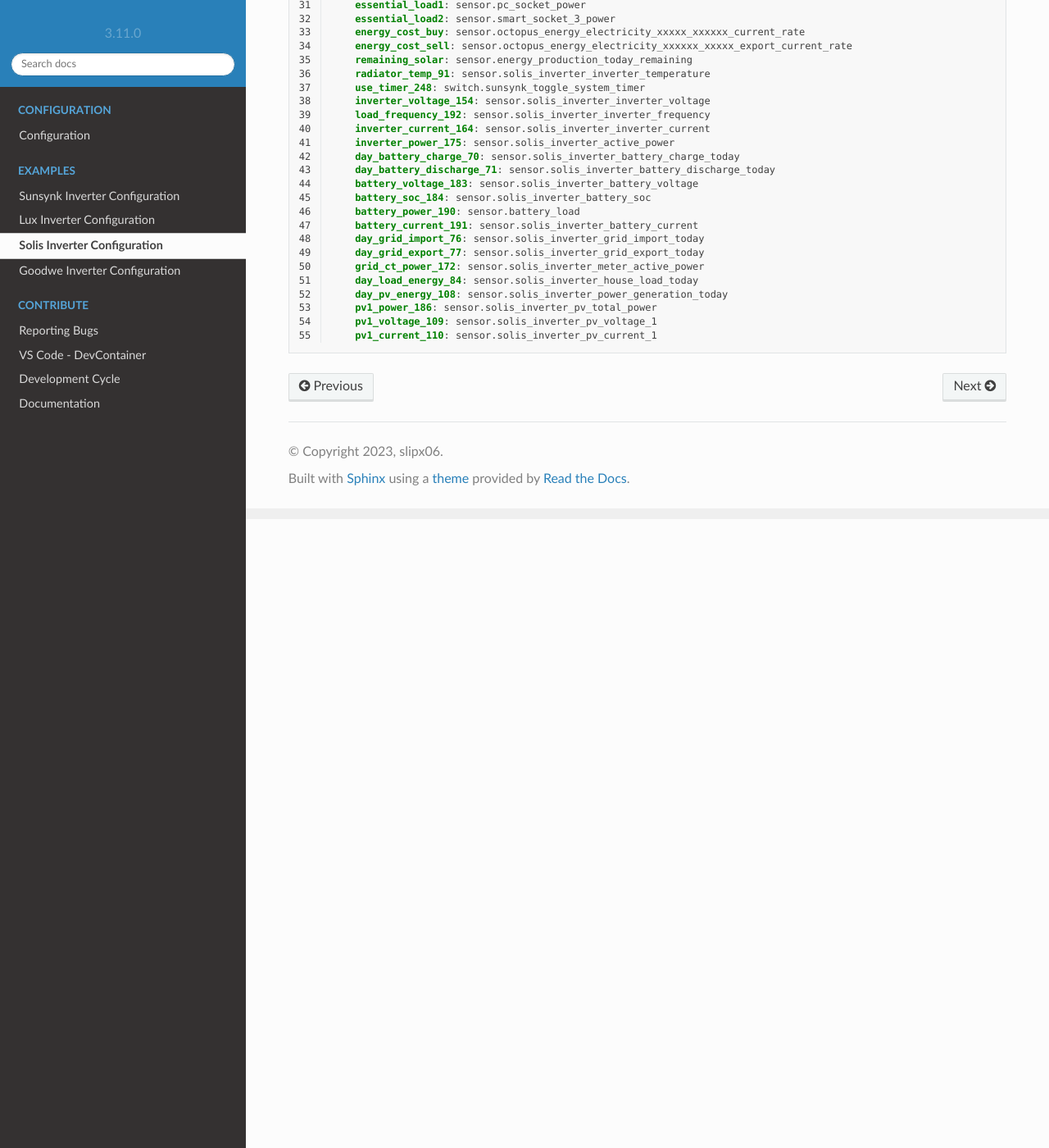
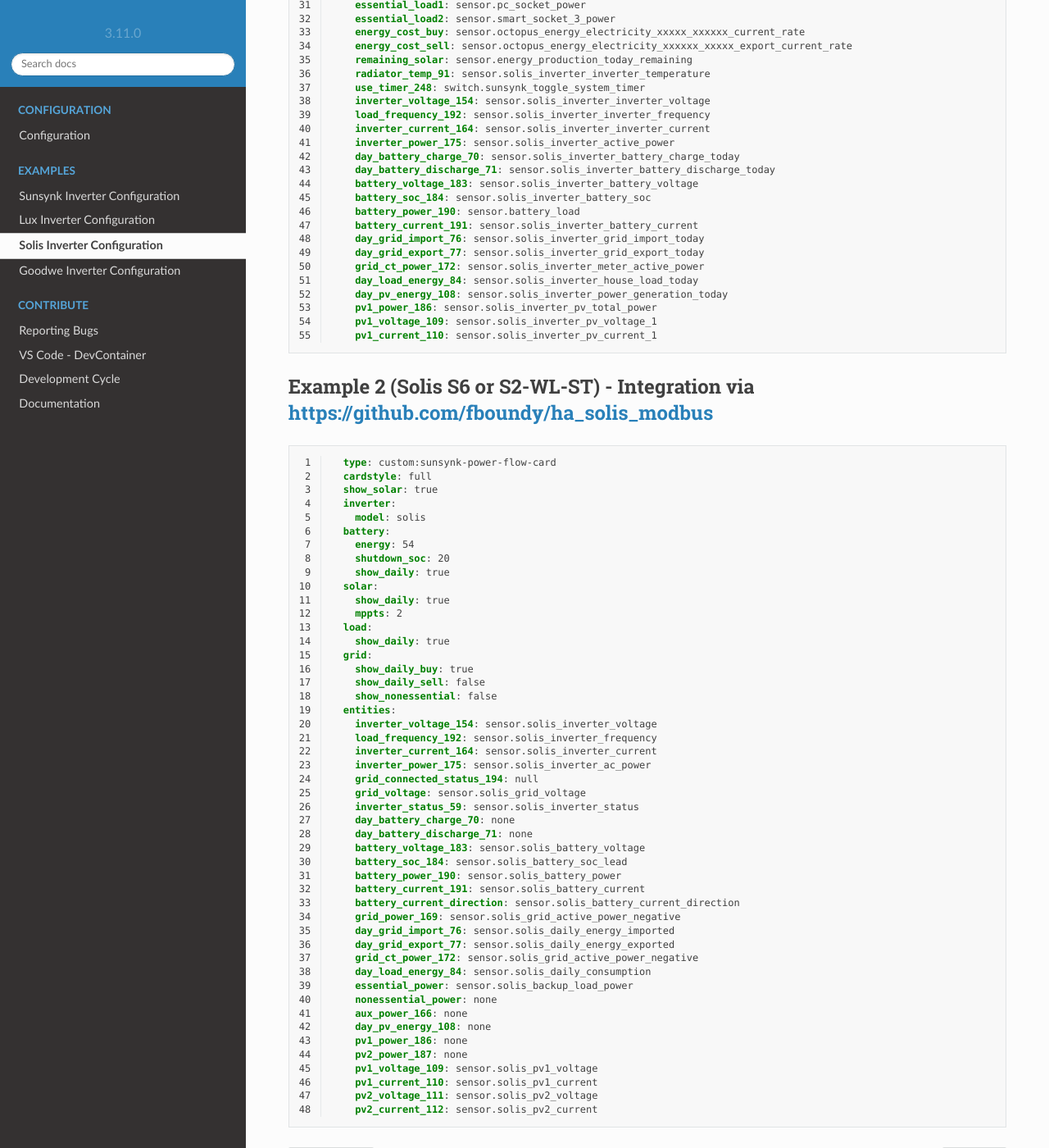
Before and after one commit to slipx06/sunsynk-power-flow-card, a Sphinx documentation site: the page built from docs/examples/solis.rst, in a window 1280 px wide and 1400 px high, scrolled down 767 px. Shown: the whole window at 82% size. Built offline with Sphinx 7.4.7 and the Read the Docs theme 2.0.0, drawn with Linux system fonts in a browser that asks for light colours.

Commit message:
docs: update solis example

```diff
--- a/docs/examples/solis.rst
+++ b/docs/examples/solis.rst
@@ -64,3 +64,59 @@ Example 1 - Integration via https://github.com/wills106/homeassistant-solax-modb
       pv1_power_186: sensor.solis_inverter_pv_total_power
       pv1_voltage_109: sensor.solis_inverter_pv_voltage_1
       pv1_current_110: sensor.solis_inverter_pv_current_1
+
+******************************************************************************************
+Example 2 (Solis S6 or S2-WL-ST) - Integration via https://github.com/fboundy/ha_solis_modbus
+******************************************************************************************
+
+.. code-block:: yaml
+  :linenos:
+
+    type: custom:sunsynk-power-flow-card
+    cardstyle: full
+    show_solar: true
+    inverter:
+      model: solis
+    battery:
+      energy: 54
+      shutdown_soc: 20
+      show_daily: true
+    solar:
+      show_daily: true
+      mppts: 2
+    load:
+      show_daily: true
+    grid:
+      show_daily_buy: true
+      show_daily_sell: false
+      show_nonessential: false
+    entities:
+      inverter_voltage_154: sensor.solis_inverter_voltage
+      load_frequency_192: sensor.solis_inverter_frequency
+      inverter_current_164: sensor.solis_inverter_current
+      inverter_power_175: sensor.solis_inverter_ac_power
+      grid_connected_status_194: null
+      grid_voltage: sensor.solis_grid_voltage
+      inverter_status_59: sensor.solis_inverter_status
+      day_battery_charge_70: none
+      day_battery_discharge_71: none
+      battery_voltage_183: sensor.solis_battery_voltage
+      battery_soc_184: sensor.solis_battery_soc_lead
+      battery_power_190: sensor.solis_battery_power
+      battery_current_191: sensor.solis_battery_current
+      battery_current_direction: sensor.solis_battery_current_direction
+      grid_power_169: sensor.solis_grid_active_power_negative
+      day_grid_import_76: sensor.solis_daily_energy_imported
+      day_grid_export_77: sensor.solis_daily_energy_exported
+      grid_ct_power_172: sensor.solis_grid_active_power_negative
+      day_load_energy_84: sensor.solis_daily_consumption
+      essential_power: sensor.solis_backup_load_power
+      nonessential_power: none
+      aux_power_166: none
+      day_pv_energy_108: none
+      pv1_power_186: none
+      pv2_power_187: none
+      pv1_voltage_109: sensor.solis_pv1_voltage
+      pv1_current_110: sensor.solis_pv1_current
+      pv2_voltage_111: sensor.solis_pv2_voltage
+      pv2_current_112: sensor.solis_pv2_current
```
